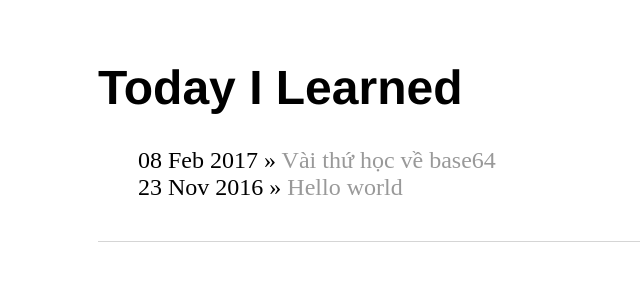
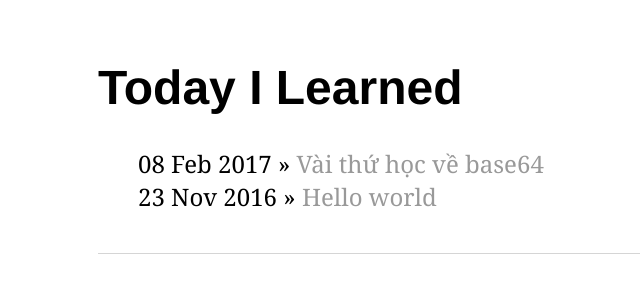
Before and after one commit to congdv/congdv.github.io, a Jekyll site: the page built from index.html, in a window 1280 px wide. Shown: the top 300 px of the page, without its empty margins (94-734 px from the left). Built offline with Jekyll 4.4.1, drawn with Linux system fonts in a browser that asks for light colours; Markdown is read by kramdown in place of the engine named in the settings.

Commit message:
Update main.css

```diff
--- a/css/main.css
+++ b/css/main.css
@@ -1,6 +1,7 @@
 body {
     margin: 60px auto;
     width: 70%;
+    font-family: "PT Serif",Georgia,Times,"Times New Roman",serif;
 }
 nav ul, footer ul {
     font-family:'Helvetica', 'Arial', 'Sans-Serif';
```
